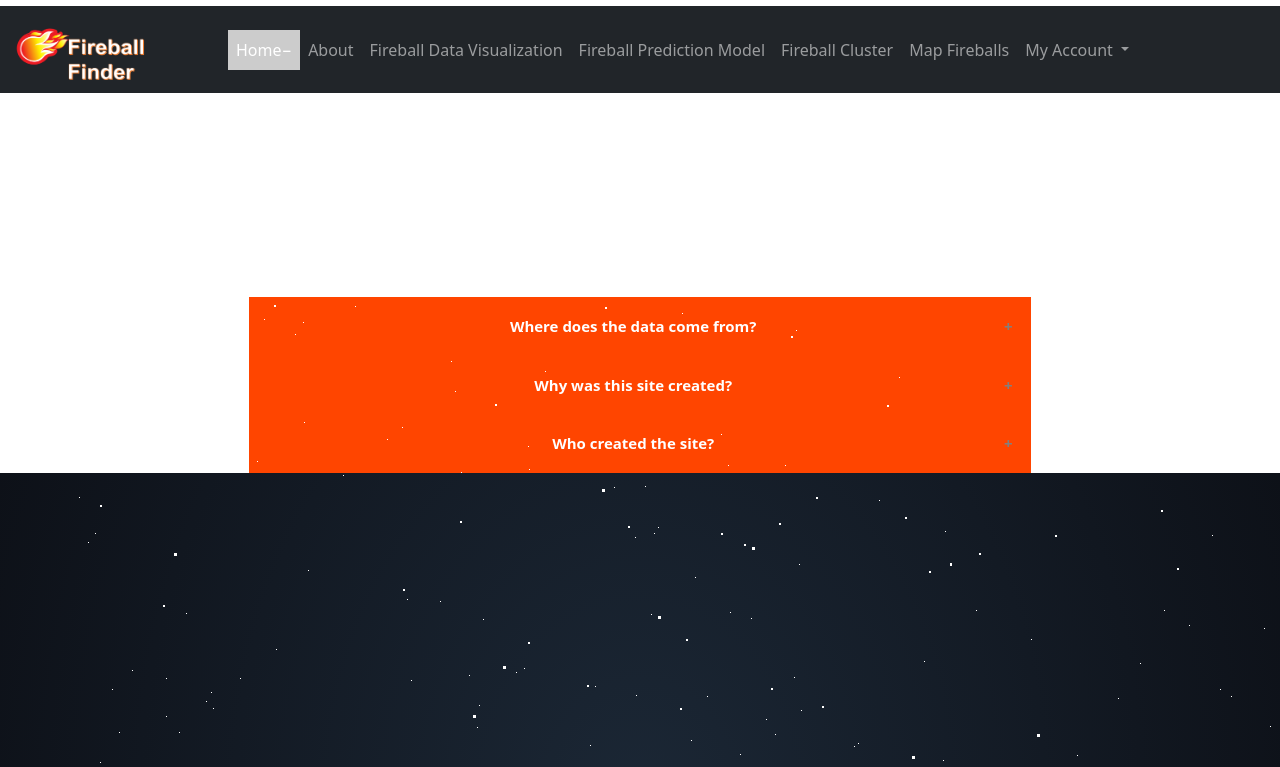
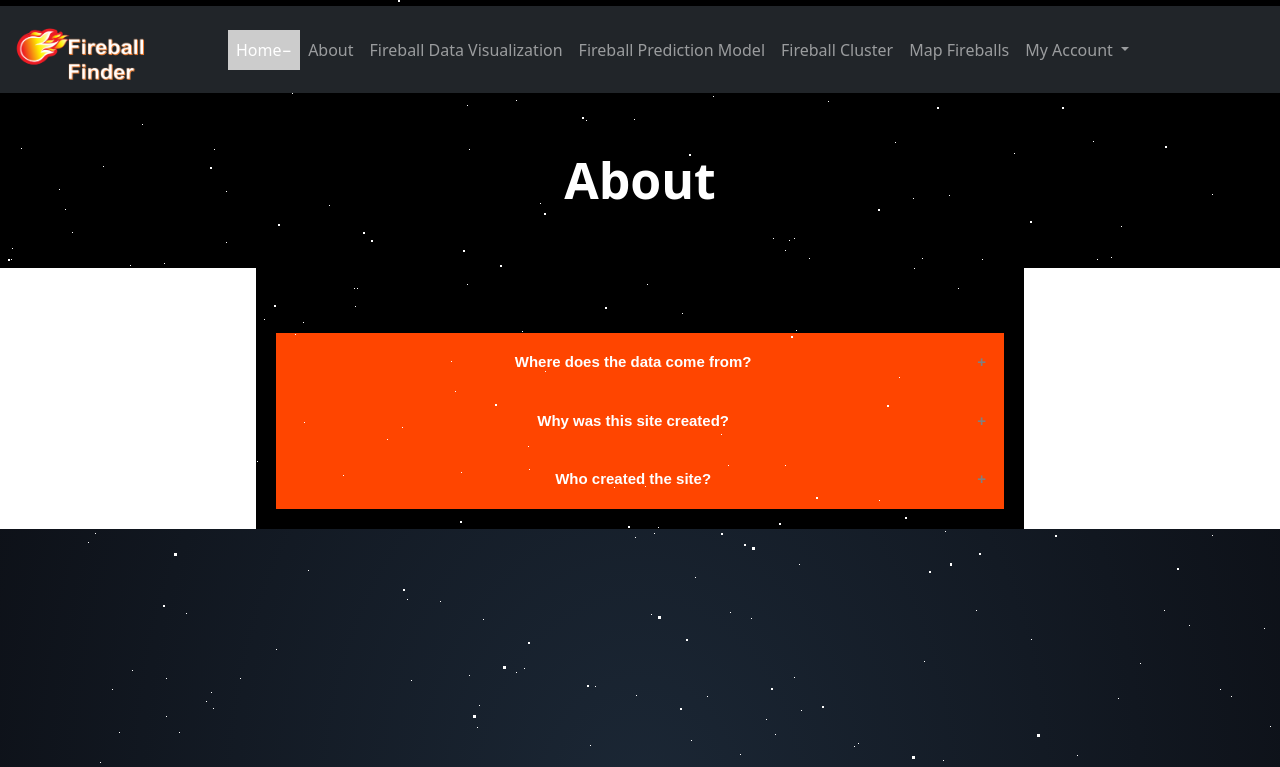
Before and after one commit to Crenshaw3000/Fireball-project, a Flask app: page /about in a window 1280 px wide. Shown: the top 767 px of the page. Run offline with Flask 2, Linux system fonts and the light colour scheme.

Commit message:
titles show again

```diff
--- a/templates/about.html
+++ b/templates/about.html
@@ -11,7 +11,7 @@
 
   {% block body %}
   <body>
-    <h1>About</h1>
+    <div class="title"h1>About</h1></div>
     <div class="container">
       <br></br>
       <button class="accordion">Where does the data come from?</button>
@@ -35,17 +35,29 @@
 
     <style>
 
+
+
     html {
       height: 100%;
       overflow: hidden;
 
       }
 
-      .container{
+      div.container{
         text-align: center;
+        background-color: black;
+      }
+
+
+      .title {
+        color: white;
+        text-align: center;
+        padding: 50px;
+        background-color: black;
+        font-size: 50px;
+        font-weight: 600;
 
       }
-
 
 
       .accordion {
@@ -53,7 +65,7 @@
         color: white;
         cursor: pointer;
         padding: 18px;
-        width: 70%;
+        width: 100%;
         border: none;
         text-align: center;
         outline: none;
@@ -80,11 +92,11 @@
       }
 
       .panel {
-        padding: 0 18px;
+        padding: 18px;
         display: none;
         background-color: white;
         overflow: hidden;
-        width: 70%;
+        width: 100%;
         text-align: center;
         margin-right: auto;
         margin-left: auto;
@@ -92,14 +104,11 @@
       }
 
 
-      h1 {
-        color: white;
-        text-align: center;
-        padding: 50px;      }
 
-      p {
+
+      /* p {
         background-color: white;
-      }
+      } */
 
 
 
--- a/templates/base.html
+++ b/templates/base.html
@@ -16,7 +16,6 @@
 
     {% block head %}{% endblock %}
   </head>
-
 
 
   <body>
@@ -91,6 +90,29 @@
       div.wrapped{
         background-color: transparent;
         border-color: transparent;
+      }
+
+      section.wrapper{
+        background-color: black;
+        border-color: transparent;
+
+      }
+
+
+      h1 {
+        color: white;
+        text-align: center;
+        padding: 50px;
+      }
+
+
+      .container {
+        padding: 20px;
+        background-color: white;
+        width: 60%;
+        font-family: 'Montserrat',sans-serif;
+        font-size: 15px;
+        text-align: center;
       }
 
       /* star background */
--- a/templates/forgot_password.html
+++ b/templates/forgot_password.html
@@ -28,7 +28,7 @@
           </div>
 
           <div class="field">
-            <span id= "symbol" class="material-symbols-outlined">person</span>
+            <span id ="symbol" class="material-symbols-outlined">mail</span>
             <input type="text" name="user_email" placeholder= "email" id ="user_email">
           </div>
           <br></br>
--- a/templates/homepage.html
+++ b/templates/homepage.html
@@ -24,7 +24,7 @@
          <header>Login Form</header>
          <form action="/login" method="POST">
             <div class="field">
-                  <span id= "symbol" class="material-symbols-outlined">person</span>
+              <span id ="symbol" class="material-symbols-outlined">mail</span>
                   <input type="text" name="email" placeholder= "email" id ="email">
                   </div>
                   <div class="field space">
--- a/templates/register.html
+++ b/templates/register.html
@@ -20,7 +20,7 @@
         <header>Register</header>
         <form action="/register" method="POST">
             <div class="field">
-                <span id= "symbol" class="material-symbols-outlined">person</span>
+                <span id ="symbol" class="material-symbols-outlined">mail</span>
                 <input type="text" name="email" placeholder= "email" id ="email">
             </div>
             <div class="field space">
```
Also changed, not shown: templates/all_fireballs.html (+9 -2 lines), templates/data_visualization.html (+18 -2 lines), templates/profile.html (+54 -8 lines), templates/security_to_reset_pw.html (+14 -5 lines).
